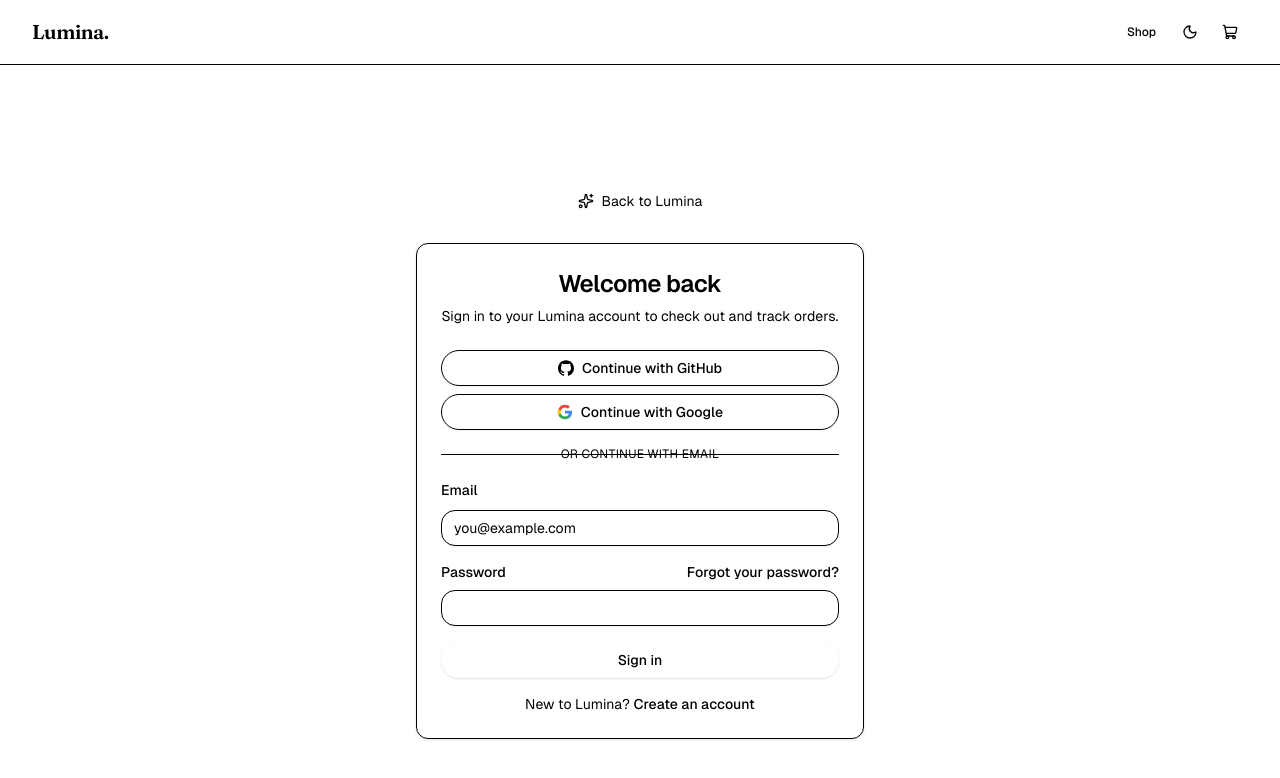
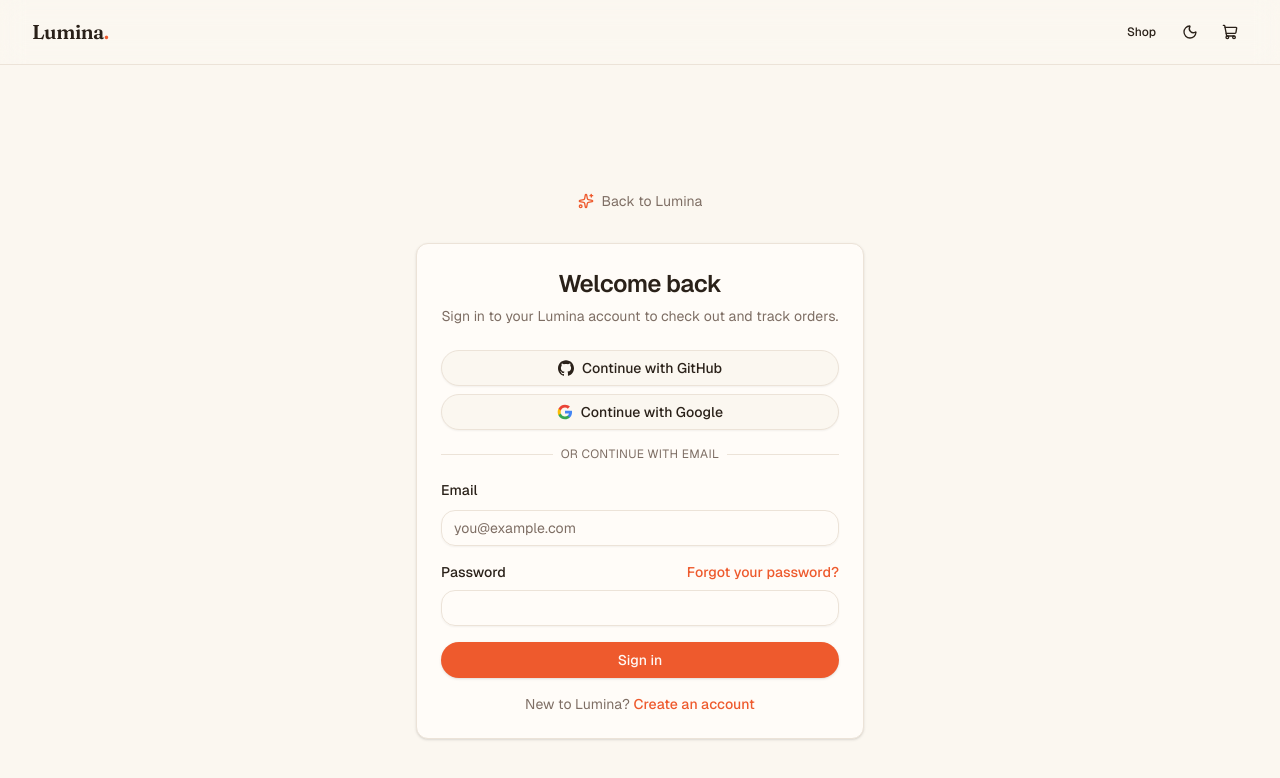
Before and after one commit to AmineMabrouk17/ecommerce-website, a Next.js app: page /login in a window 1280 px wide. Shown: the top 778 px of the page. Built offline with nearby package versions, Linux system fonts and the light colour scheme.

Commit message:
fix: store raw oklch components in css vars so tokens resolve to real colors

```diff
--- a/app/globals.css
+++ b/app/globals.css
@@ -17,89 +17,89 @@
 }
 @layer base {
   :root {
-    --background: oklch(0.977 0.01 81.8);
-    --foreground: oklch(0.256 0.02 63.4);
-    --card: oklch(0.992 0.006 75.4);
-    --card-foreground: oklch(0.256 0.02 63.4);
-    --popover: oklch(0.992 0.006 75.4);
-    --popover-foreground: oklch(0.256 0.02 63.4);
-    --primary: oklch(0.657 0.192 36.8);
-    --primary-foreground: oklch(0.983 0.009 52.2);
-    --secondary: oklch(0.946 0.022 45.6);
-    --secondary-foreground: oklch(0.256 0.02 63.4);
-    --muted: oklch(0.946 0.022 45.6);
-    --muted-foreground: oklch(0.55 0.025 55);
-    --accent: oklch(0.946 0.022 45.6);
-    --accent-foreground: oklch(0.256 0.02 63.4);
-    --destructive: oklch(0.577 0.245 27.325);
-    --destructive-foreground: oklch(0.983 0.009 52.2);
-    --success: oklch(0.641 0.161 150);
-    --success-foreground: oklch(0.98 0.008 150);
-    --warning: oklch(0.666 0.179 58.318);
-    --warning-foreground: oklch(0.98 0.008 80);
-    --violet: oklch(0.54 0.19 296);
-    --violet-foreground: oklch(0.98 0.01 296);
-    --info: oklch(0.545 0.19 262);
-    --info-foreground: oklch(0.98 0.01 262);
-    --border: oklch(0.92 0.018 73.1);
-    --input: oklch(0.92 0.018 73.1);
-    --ring: oklch(0.72 0.12 40);
+    --background: 0.977 0.01 81.8;
+    --foreground: 0.256 0.02 63.4;
+    --card: 0.992 0.006 75.4;
+    --card-foreground: 0.256 0.02 63.4;
+    --popover: 0.992 0.006 75.4;
+    --popover-foreground: 0.256 0.02 63.4;
+    --primary: 0.657 0.192 36.8;
+    --primary-foreground: 0.983 0.009 52.2;
+    --secondary: 0.946 0.022 45.6;
+    --secondary-foreground: 0.256 0.02 63.4;
+    --muted: 0.946 0.022 45.6;
+    --muted-foreground: 0.55 0.025 55;
+    --accent: 0.946 0.022 45.6;
+    --accent-foreground: 0.256 0.02 63.4;
+    --destructive: 0.577 0.245 27.325;
+    --destructive-foreground: 0.983 0.009 52.2;
+    --success: 0.641 0.161 150;
+    --success-foreground: 0.98 0.008 150;
+    --warning: 0.666 0.179 58.318;
+    --warning-foreground: 0.98 0.008 80;
+    --violet: 0.54 0.19 296;
+    --violet-foreground: 0.98 0.01 296;
+    --info: 0.545 0.19 262;
+    --info-foreground: 0.98 0.01 262;
+    --border: 0.92 0.018 73.1;
+    --input: 0.92 0.018 73.1;
+    --ring: 0.72 0.12 40;
     --radius: 1rem;
-    --chart-1: oklch(0.657 0.192 36.8);
-    --chart-2: oklch(0.78 0.15 75);
-    --chart-3: oklch(0.65 0.15 150);
-    --chart-4: oklch(0.62 0.19 300);
-    --chart-5: oklch(0.7 0.12 195);
-    --sidebar: oklch(0.977 0.01 81.8);
-    --sidebar-foreground: oklch(0.256 0.02 63.4);
-    --sidebar-primary: oklch(0.657 0.192 36.8);
-    --sidebar-primary-foreground: oklch(0.983 0.009 52.2);
-    --sidebar-accent: oklch(0.946 0.022 45.6);
-    --sidebar-accent-foreground: oklch(0.256 0.02 63.4);
-    --sidebar-border: oklch(0.92 0.018 73.1);
-    --sidebar-ring: oklch(0.72 0.12 40);
+    --chart-1: 0.657 0.192 36.8;
+    --chart-2: 0.78 0.15 75;
+    --chart-3: 0.65 0.15 150;
+    --chart-4: 0.62 0.19 300;
+    --chart-5: 0.7 0.12 195;
+    --sidebar: 0.977 0.01 81.8;
+    --sidebar-foreground: 0.256 0.02 63.4;
+    --sidebar-primary: 0.657 0.192 36.8;
+    --sidebar-primary-foreground: 0.983 0.009 52.2;
+    --sidebar-accent: 0.946 0.022 45.6;
+    --sidebar-accent-foreground: 0.256 0.02 63.4;
+    --sidebar-border: 0.92 0.018 73.1;
+    --sidebar-ring: 0.72 0.12 40;
   }
   .dark {
-    --background: oklch(0.202 0.013 55.6);
-    --foreground: oklch(0.955 0.013 75.4);
-    --card: oklch(0.248 0.014 67.1);
-    --card-foreground: oklch(0.955 0.013 75.4);
-    --popover: oklch(0.248 0.014 67.1);
-    --popover-foreground: oklch(0.955 0.013 75.4);
-    --primary: oklch(0.728 0.171 36.5);
-    --primary-foreground: oklch(0.202 0.013 55.6);
-    --secondary: oklch(0.292 0.019 63.6);
-    --secondary-foreground: oklch(0.955 0.013 75.4);
-    --muted: oklch(0.292 0.019 63.6);
-    --muted-foreground: oklch(0.75 0.025 70);
-    --accent: oklch(0.292 0.019 63.6);
-    --accent-foreground: oklch(0.955 0.013 75.4);
-    --destructive: oklch(0.704 0.191 22.216);
-    --destructive-foreground: oklch(0.955 0.013 75.4);
-    --success: oklch(0.75 0.16 155);
-    --success-foreground: oklch(0.202 0.02 155);
-    --warning: oklch(0.78 0.14 80);
-    --warning-foreground: oklch(0.202 0.02 80);
-    --violet: oklch(0.7 0.15 300);
-    --violet-foreground: oklch(0.202 0.02 300);
-    --info: oklch(0.7 0.12 250);
-    --info-foreground: oklch(0.202 0.02 250);
-    --border: oklch(0.321 0.018 60);
-    --input: oklch(0.321 0.018 60);
-    --ring: oklch(0.728 0.171 36.5);
-    --chart-1: oklch(0.728 0.171 36.5);
-    --chart-2: oklch(0.82 0.13 80);
-    --chart-3: oklch(0.75 0.16 155);
-    --chart-4: oklch(0.72 0.16 300);
-    --chart-5: oklch(0.75 0.12 195);
-    --sidebar: oklch(0.248 0.014 67.1);
-    --sidebar-foreground: oklch(0.955 0.013 75.4);
-    --sidebar-primary: oklch(0.728 0.171 36.5);
-    --sidebar-primary-foreground: oklch(0.202 0.013 55.6);
-    --sidebar-accent: oklch(0.292 0.019 63.6);
-    --sidebar-accent-foreground: oklch(0.955 0.013 75.4);
-    --sidebar-border: oklch(0.321 0.018 60);
-    --sidebar-ring: oklch(0.728 0.171 36.5);
+    --background: 0.202 0.013 55.6;
+    --foreground: 0.955 0.013 75.4;
+    --card: 0.248 0.014 67.1;
+    --card-foreground: 0.955 0.013 75.4;
+    --popover: 0.248 0.014 67.1;
+    --popover-foreground: 0.955 0.013 75.4;
+    --primary: 0.728 0.171 36.5;
+    --primary-foreground: 0.202 0.013 55.6;
+    --secondary: 0.292 0.019 63.6;
+    --secondary-foreground: 0.955 0.013 75.4;
+    --muted: 0.292 0.019 63.6;
+    --muted-foreground: 0.75 0.025 70;
+    --accent: 0.292 0.019 63.6;
+    --accent-foreground: 0.955 0.013 75.4;
+    --destructive: 0.704 0.191 22.216;
+    --destructive-foreground: 0.955 0.013 75.4;
+    --success: 0.75 0.16 155;
+    --success-foreground: 0.202 0.02 155;
+    --warning: 0.78 0.14 80;
+    --warning-foreground: 0.202 0.02 80;
+    --violet: 0.7 0.15 300;
+    --violet-foreground: 0.202 0.02 300;
+    --info: 0.7 0.12 250;
+    --info-foreground: 0.202 0.02 250;
+    --border: 0.321 0.018 60;
+    --input: 0.321 0.018 60;
+    --ring: 0.728 0.171 36.5;
+    --chart-1: 0.728 0.171 36.5;
+    --chart-2: 0.82 0.13 80;
+    --chart-3: 0.75 0.16 155;
+    --chart-4: 0.72 0.16 300;
+    --chart-5: 0.75 0.12 195;
+    --sidebar: 0.248 0.014 67.1;
+    --sidebar-foreground: 0.955 0.013 75.4;
+    --sidebar-primary: 0.728 0.171 36.5;
+    --sidebar-primary-foreground: 0.202 0.013 55.6;
+    --sidebar-accent: 0.292 0.019 63.6;
+    --sidebar-accent-foreground: 0.955 0.013 75.4;
+    --sidebar-border: 0.321 0.018 60;
+    --sidebar-ring: 0.728 0.171 36.5;
   }
 }
 @layer base {
```
